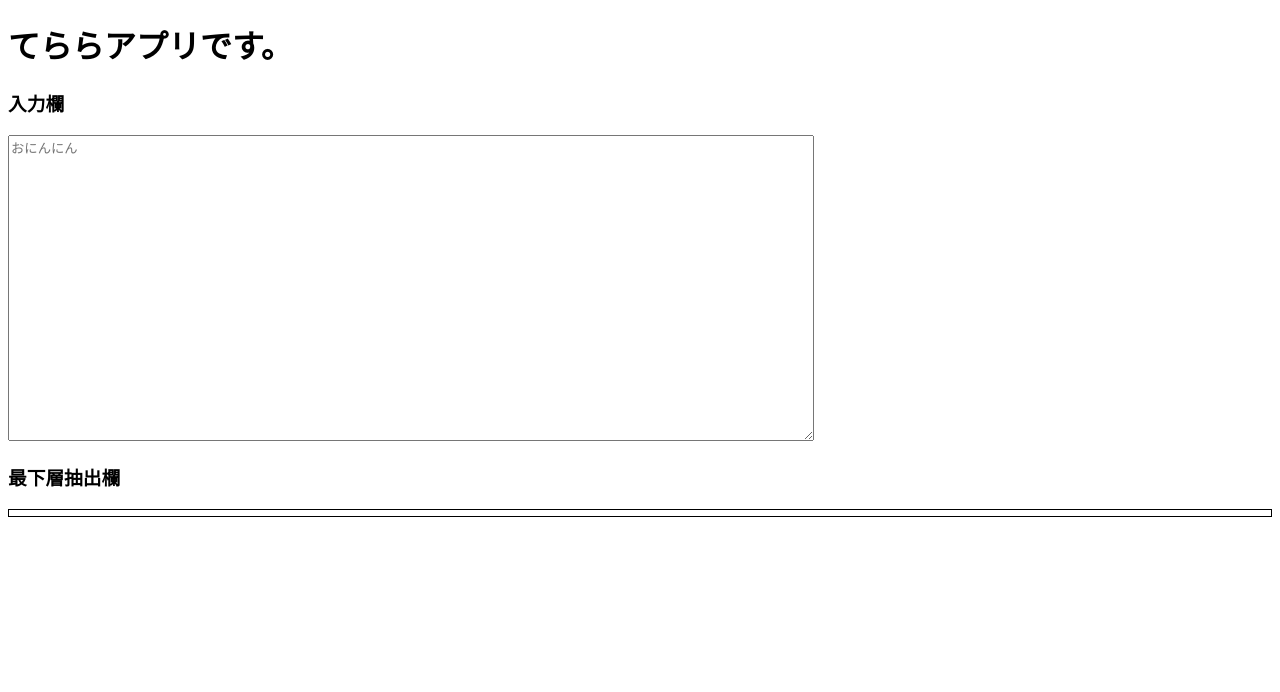
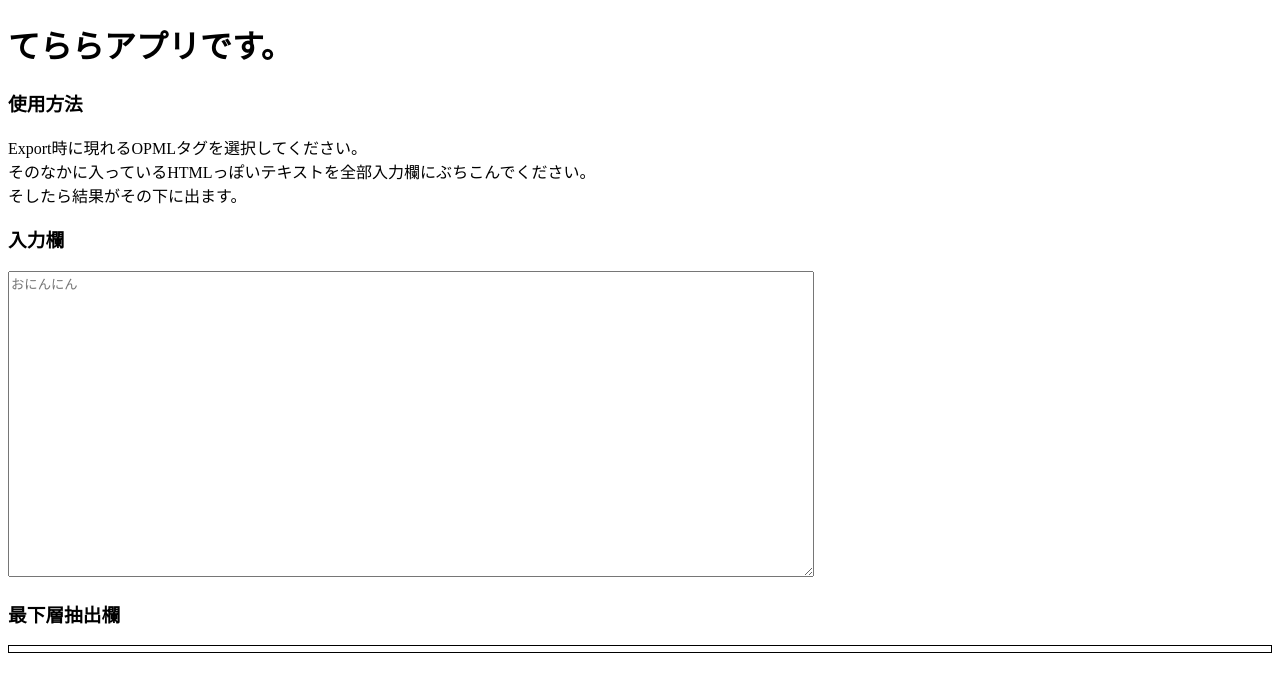
Before and after one commit to hirotb/terara, a plain HTML site: page public/index.html in a window 1280 px wide. Drawn offline with nearby package versions, Linux system fonts and the light colour scheme.

Commit message:
プロトタイプ完成

```diff
--- a/public/index.html
+++ b/public/index.html
@@ -21,6 +21,12 @@
 <body>
 <div id="app">
     <h1>{{ greeting }}</h1>
+    <h3>使用方法</h3>
+    <p>
+        Export時に現れるOPMLタグを選択してください。</br>
+        そのなかに入っているHTMLっぽいテキストを全部入力欄にぶちこんでください。</br>
+        そしたら結果がその下に出ます。
+    </p>
     <h3>入力欄</h3>
     <textarea id="xml_input" v-model="message" v-bind:placeholder="placeholder_mess" v-on:change="extract_hierarchy"></textarea>
     <h3>最下層抽出欄</h3>
@@ -47,7 +53,6 @@
         },
         created: function () {
             // `this` は vm インスタンスを指します
-            console.log('a is:aaaaa ');
 
             let random_message = ['入力すると孕むよ','超乳最高だね','おにんにん','あなたがおとしたのはこの金の原稿ですか？それとも銀の原稿ですか？'];
             this.placeholder_mess = random_message[Math.floor(Math.random() * random_message.length)];
```
